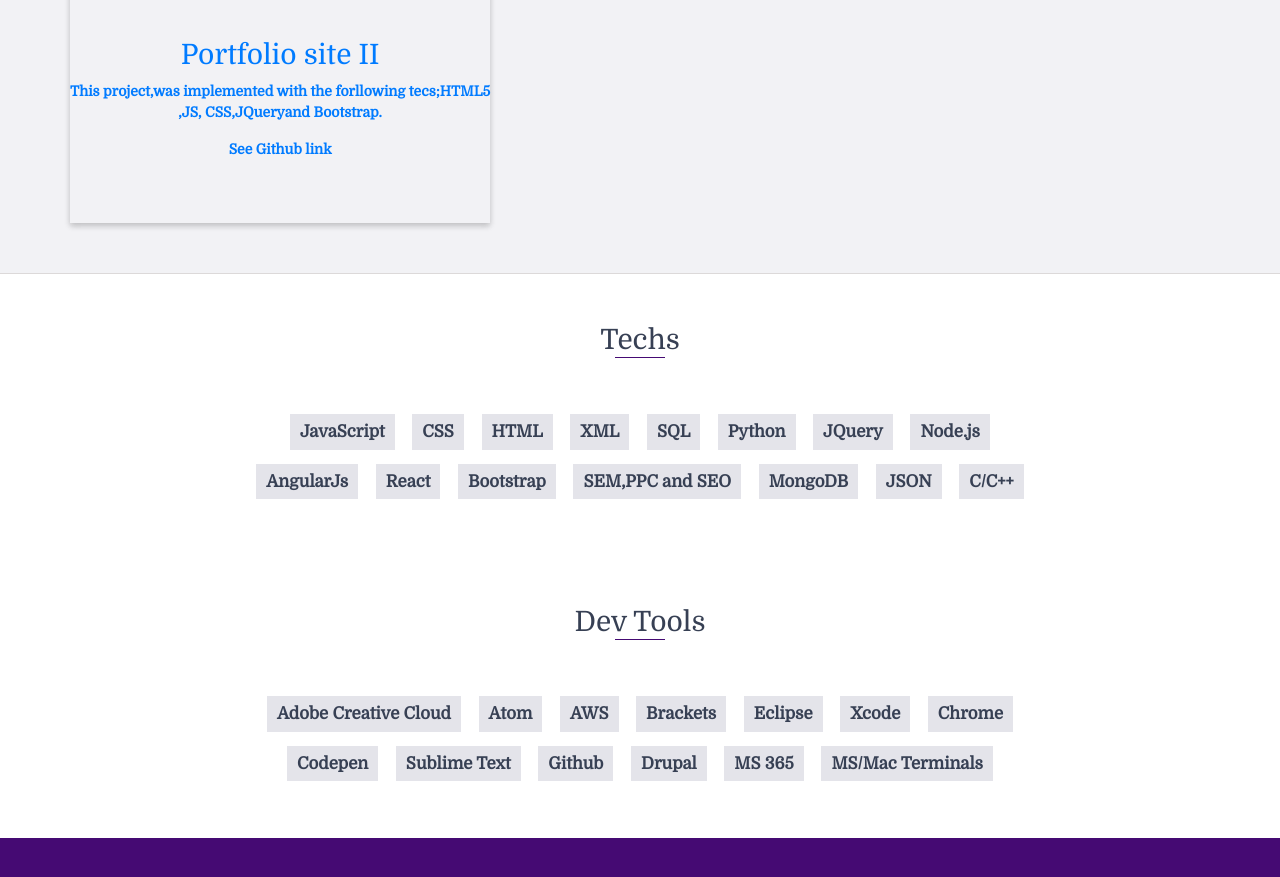
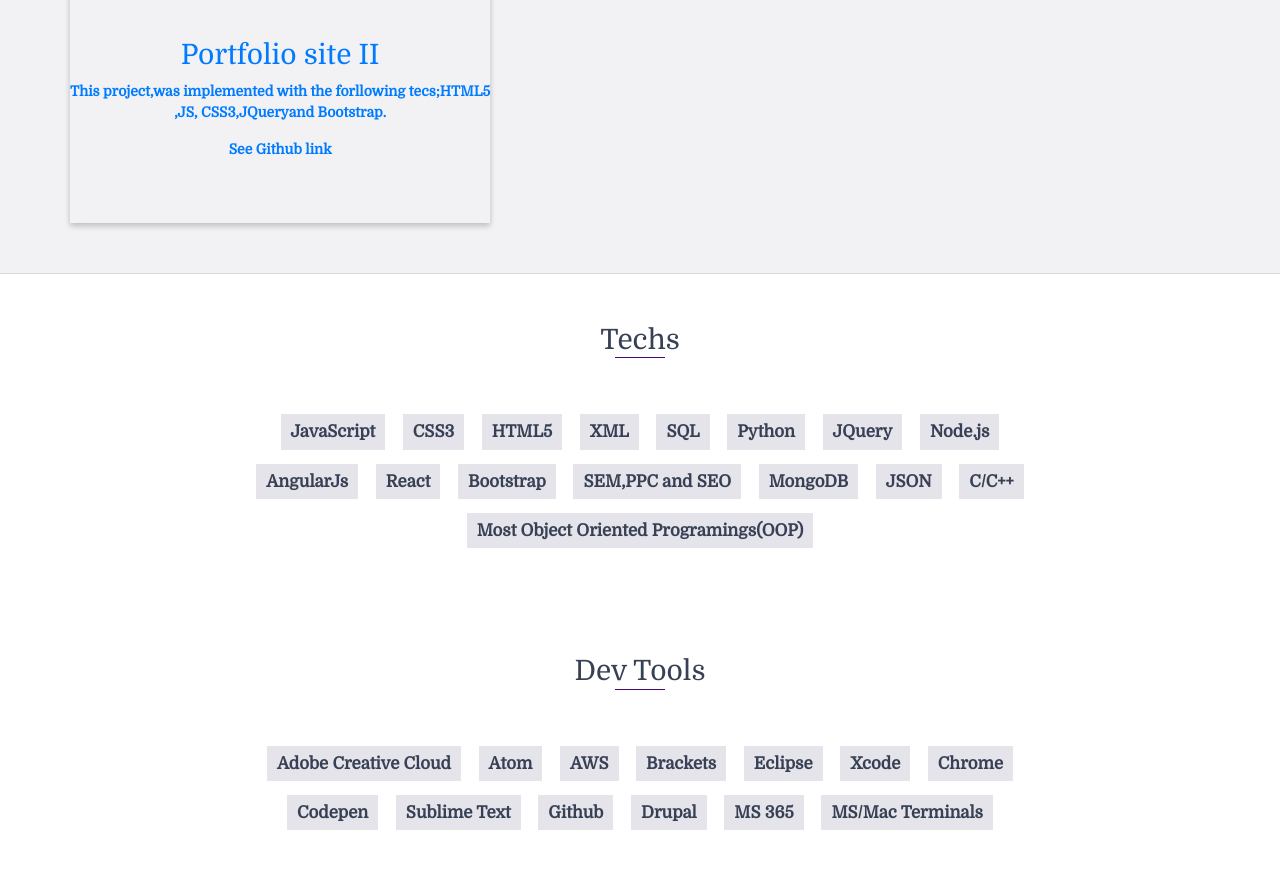
Before and after one commit to Eonoapor/mysite, a website: page index.html in a window 1280 px wide. Shown: the part 5114-5991 px from the top of the page. Drawn offline with nearby package versions, Linux system fonts and the light colour scheme.

Commit message:
Update index.html

```diff
--- a/index.html
+++ b/index.html
@@ -110,13 +110,13 @@
                             <br><br>
                             A complete development and deployment of a fare-sized database,
                             <br><br>
-                            Projects management that that includes a proper development of websites begining from their primary sketches / approaches, drafts,full functionality and attentive maintenance,
+                            Projects management that that includes a proper development of websites beginning from their primary sketches / approaches, drafts, full functionality and attentive maintenance,
                             <br><br>
                             Taking care of the various improvements that will meet the needs of client or potential clients,
                             <br><br>
                             Taking care of clients' commerce activities and promotion of their already completed products,
                             <br><br>
-                            Resarching on the various techs that would promote the advancement of already existing or potential clients,
+                            Researching on the various techs that would promote the advancement of already existing or potential clients,
                             <br><br>
                             Actual preparation and conveying of various software platforms that implemented across several organizational units,
                             <br><br>
@@ -239,7 +239,7 @@
                                 <div class="work-info"><br><br>
                                 <h3>Portfolio site II</h3>
                                 <p>
-                                    This project,was implemented with the forllowing tecs;HTML5<br>,JS, CSS,JQueryand Bootstrap.
+                                    This project,was implemented with the forllowing tecs;HTML5<br>,JS, CSS3,JQueryand Bootstrap.
                                 </p>
                                 <a href="https://github.com/Eonoapor/Portfolio" target="_blank">See Github link</a>
                             </div><br><br><br>
@@ -256,8 +256,8 @@
                 <h2 class="heading">Techs</h2>
                 <ul>
                     <li>JavaScript</li>
-                    <li>CSS</li>
-                    <li>HTML</li>
+                    <li>CSS3</li>
+                    <li>HTML5</li>
                     <li>XML</li>
                     <li>SQL</li>
                     <li>Python</li>
@@ -270,6 +270,7 @@
                     <li>MongoDB</li>
                     <li>JSON</li>
                     <li>C/C++</li>
+                    <li>Most Object Oriented Programings(OOP)</li>
 
                 </ul>
             </div>
```
